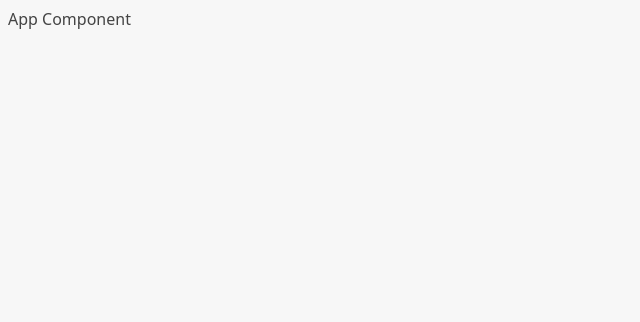
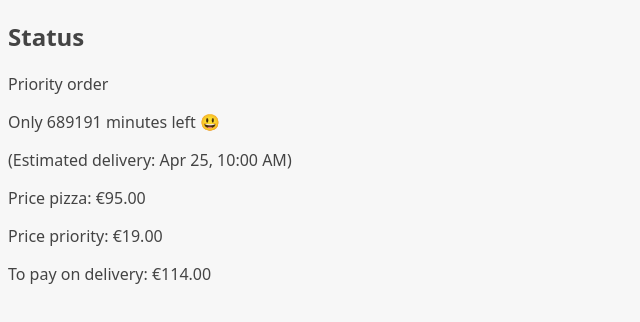
Before and after one commit to GlynWDavies-2022/fast-react-pizza, a React (Vite) app: page /order/1 in a window 1280 px wide. Shown: the top 322 px of the page, without its empty margins (0-640 px from the left). Built offline with nearby package versions, Linux system fonts and the light colour scheme.

Commit message:
Set up React-Router.

```diff
--- a/src/App.jsx
+++ b/src/App.jsx
@@ -1,8 +1,38 @@
+import { createBrowserRouter, RouterProvider } from "react-router-dom";
+
+import Cart from './features/cart/Cart';
+import CreateOrder from './features/order/CreateOrder';
+import Home from './ui/Home';
+import Menu from './features/menu/Menu';
+import Order from './features/order/Order';
+
+const router = createBrowserRouter([
+  {
+    path: '/',
+    element: <Home />
+  },
+  {
+    path: '/menu',
+    element: <Menu />
+  },
+  {
+    path: '/cart',
+    element: <Cart />
+  },
+  {
+    path: '/order/new',
+    element: <CreateOrder />
+  },
+  {
+    path: '/order/:orderId',
+    element: <Order />
+  }
+]);
+
 function App() {
 
-  return (
-    <div>App Component</div>
-  )
+  return <RouterProvider router={router} />;
+
 }
 
 export default App;
--- a/src/features/order/Order.jsx
+++ b/src/features/order/Order.jsx
@@ -4,7 +4,7 @@
   calcMinutesLeft,
   formatCurrency,
   formatDate,
-} from "../../utils/helpers";
+} from "../../utilities/helpers";
 
 const order = {
   id: "ABCDEF",
```
